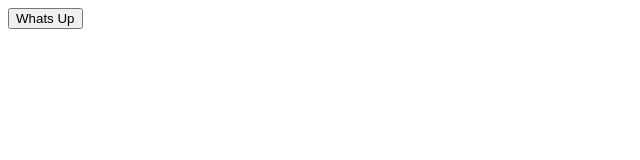
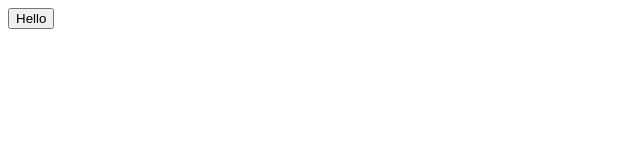
Before and after one commit to jona-nakai/personal_webpage, a plain HTML site: page index.html in a window 1280 px wide. Shown: the full height of the page, 0-640 px from the left. Drawn offline with Linux system fonts and the light colour scheme.

Commit message:
create button

```diff
--- a/index.html
+++ b/index.html
@@ -1 +1 @@
-<button>Whats Up</button>
+<button>Hello</button>
```
